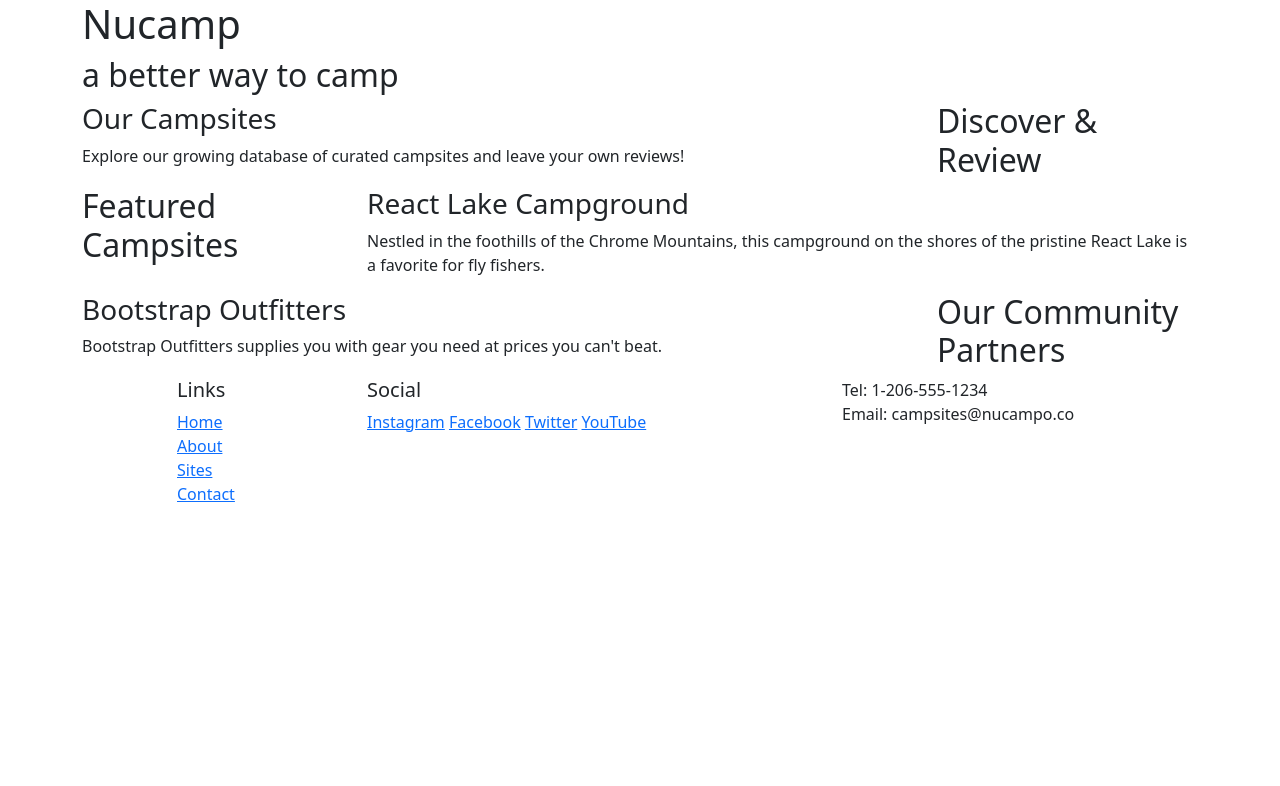
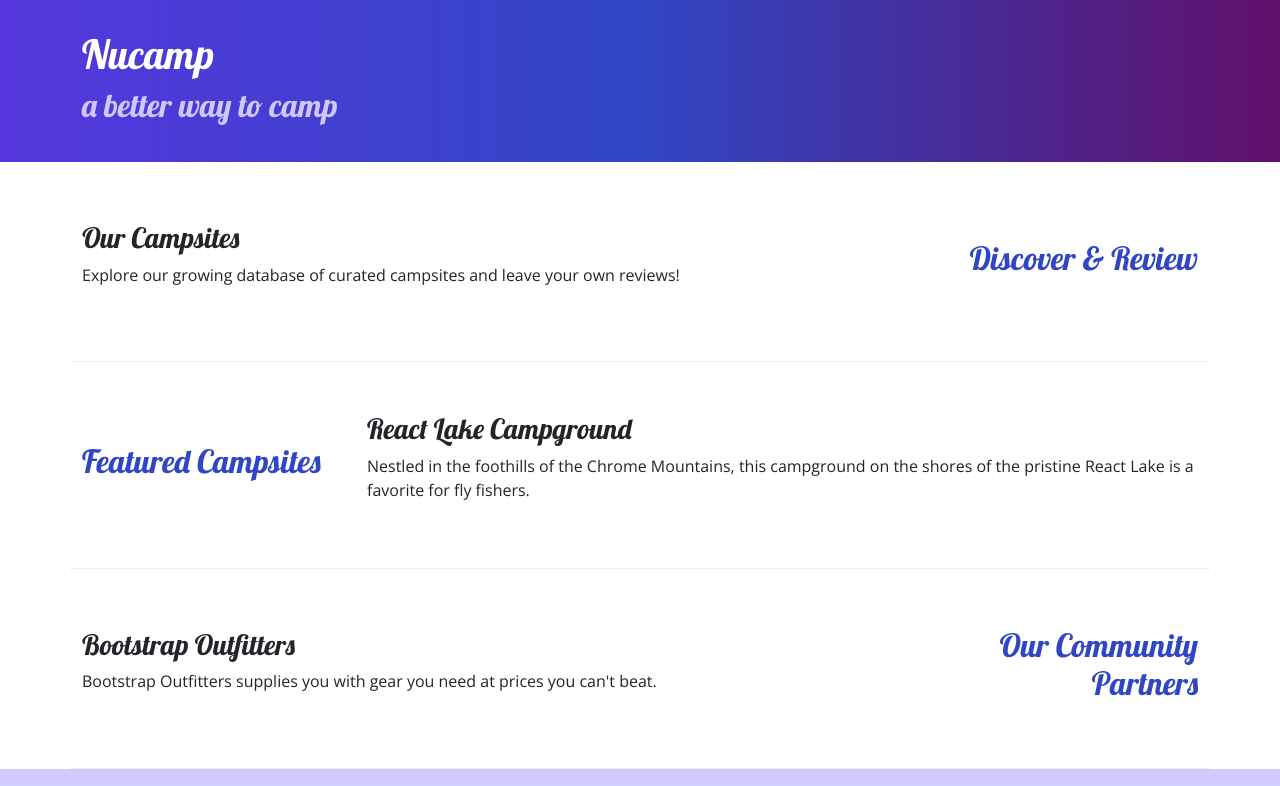
Before and after one commit to nmd46/nucampsite, a plain HTML site: page index.html in a window 1280 px wide. Shown: the top 786 px of the page. Drawn offline with nearby package versions, Linux system fonts and the light colour scheme.

Commit message:
Adding Custom Styles

```diff
--- /dev/null
+++ b/css/styles.css
@@ -0,0 +1,38 @@
+body {
+    font-family: "Open Sans", sans-serif;
+
+}
+
+h1, h2, h3 {
+    font-family: "Lobster", cursive;
+
+}
+
+h2 {
+    color: #3046C5;
+
+}
+
+header {
+    padding: 30px;
+    background-image: linear-gradient(to right, #5637DD, #3046C5, #60106B);
+    color: white;
+}
+
+header h2 {
+    color: #CEC8FF;
+
+}
+
+footer {
+    background-image: linear-gradient(#CEC8FF,white);
+    padding: 20px 0;
+
+}
+
+.row-content {
+    padding: 50px 0;
+    border-bottom: 1px ridge;
+    min-height: 200px;
+
+}
--- a/index.html
+++ b/index.html
@@ -6,6 +6,9 @@
     <meta name="viewport" content="width=device-width, initial-scale=1" />
     <!-- Bootstrap CSS -->
     <link href="https://cdn.jsdelivr.net/npm/bootstrap@5.2.3/dist/css/bootstrap.min.css" rel="stylesheet" integrity="sha384-rbsA2VBKQhggwzxH7pPCaAqO46MgnOM80zW1RWuH61DGLwZJEdK2Kadq2F9CUG65" crossorigin="anonymous"/>
+
+    <link rel="stylesheet" href="https://fonts.googleapis.com/css?family=Lobster|Open+Sans" />
+    <link rel="stylesheet" href="css/styles.css" />
 
     <title>Nucamp: A Better Way to Camp</title>
 </head>
@@ -27,9 +30,9 @@
     <main class="container">
 
         <!--discover section-->
-        <section class="row">
+        <section class="row row-content align-items-center">
             <div class="col-sm-4 col-md-3 order-sm-last">
-                <h2>Discover & Review</h2>
+                <h2 class="text-sm-end"> Discover & Review</h2>
             </div>
              <div class="col">
                 <h3>Our Campsites</h3>
@@ -39,7 +42,7 @@
         </section>
 
         <!--feature section-->
-        <section class="row">
+        <section class="row row-content align-items-center">
             <div class="col-sm-4 col-md-3">
                 <h2>Featured Campsites</h2>
             </div>
@@ -51,9 +54,9 @@
         </section>
 
         <!--partner section-->
-        <section class="row">
+        <section class="row row-content align-items-center">
             <div class="col-sm-4 col-md-3 order-sm-last">
-                 <h2>Our Community Partners</h2>
+                 <h2 class="text-sm-end">Our Community Partners</h2>
             </div>
             <div class="col">
                  <h3>Bootstrap Outfitters</h3>
@@ -78,7 +81,7 @@
                      </ul>
                 </div>
 
-                 <div class="col-6 col-sm-5">
+                 <div class="col-6 col-sm-5 text-center">
                     <h5>Social</h5>
                     <a href="http://instagram.com">Instagram</a>
                     <a href="http://facebook.com">Facebook</a>
@@ -86,7 +89,7 @@
                     <a href="http://youtube.com">YouTube</a>
                 </div>
 
-                 <div class="col-sm-4">
+                 <div class="col-sm-4 text-center">
                     Tel: 1-206-555-1234 <br />
                     Email: campsites@nucampo.co
                 </div>
```
